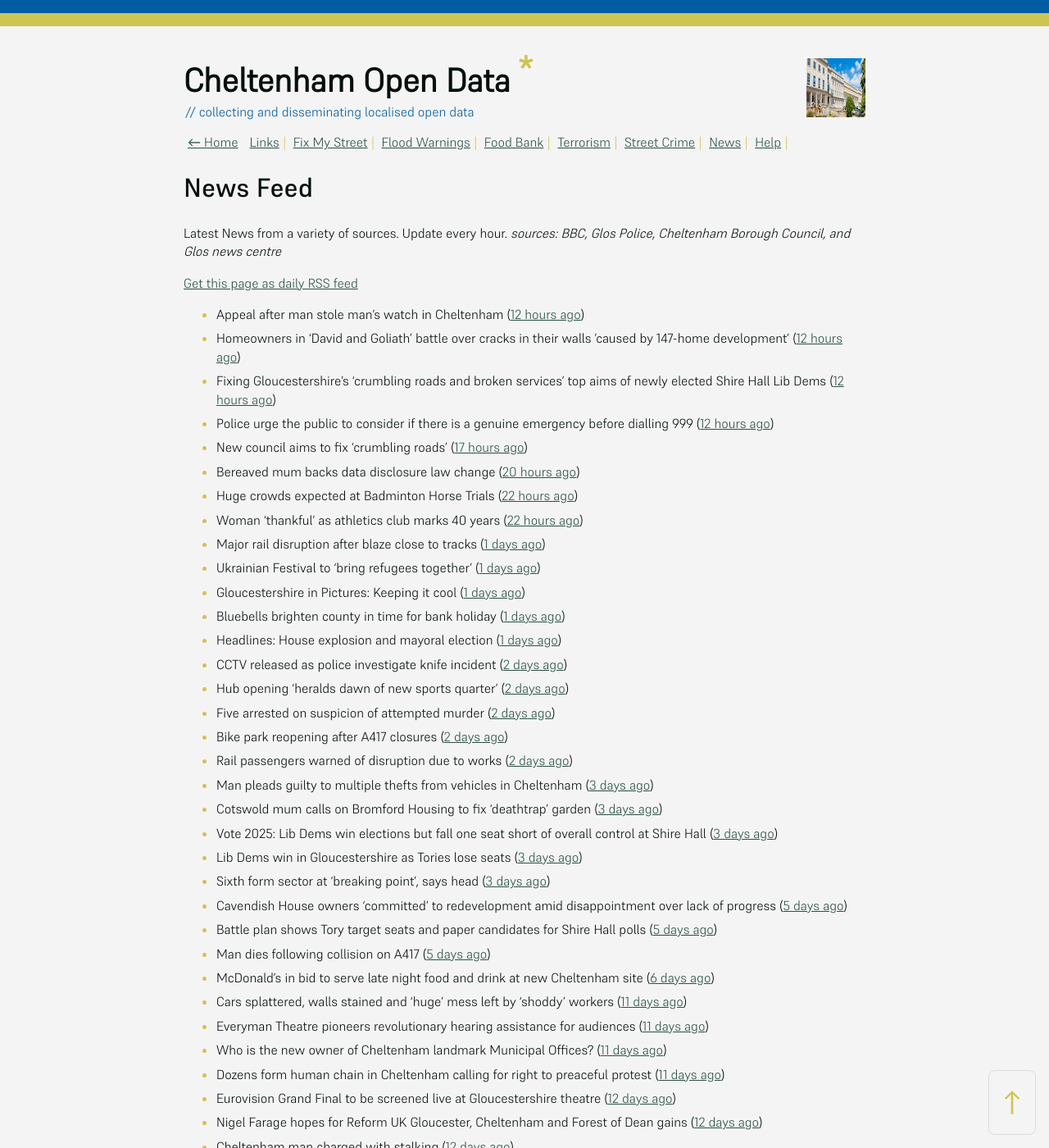
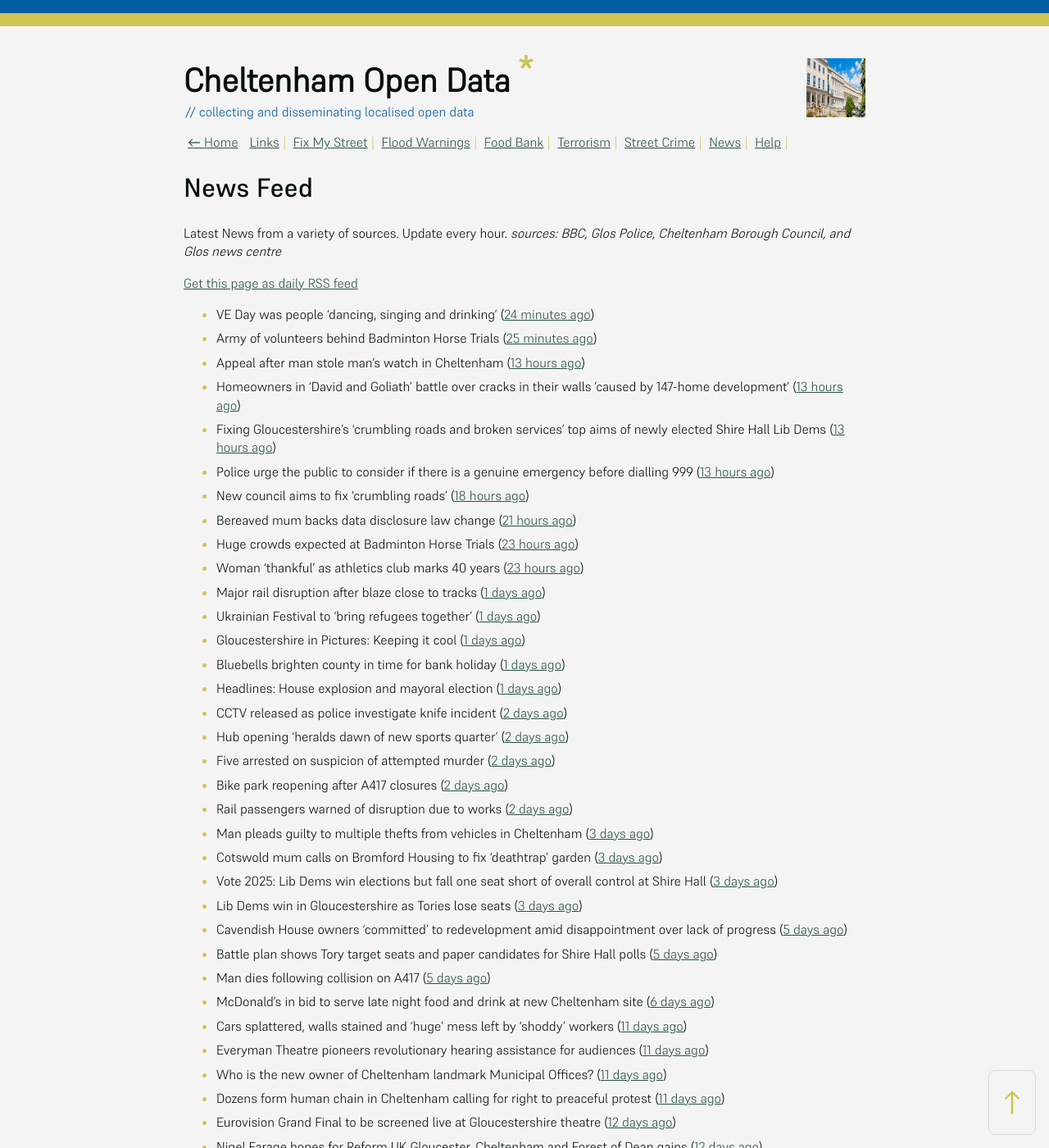
Before and after one commit to mat-0/cheltenham-open-data, a Jekyll site: the page built from _pages/news.md, in a window 1280 px wide and 1400 px high. Shown: the whole window at 82% size. Built offline with Jekyll 4.4.1, drawn with Linux system fonts in a browser that asks for light colours.

Commit message:
Updated 2025-05-06 05:57:49

```diff
--- a/_pages/news.md
+++ b/_pages/news.md
@@ -12,14 +12,16 @@ _sources: BBC, Glos Police, Cheltenham Borough Council, and Glos news centre_
 [Get this page as daily RSS feed](/daily.rss)
 
 <!-- news_marker starts -->
-- Appeal after man stole man’s watch in Cheltenham ([12 hours ago](https://gloucesternewscentre.co.uk/appeal-after-man-stole-mans-watch-in-cheltenham/))
-- Homeowners in ‘David and Goliath’ battle over cracks in their walls ’caused by 147-home development’ ([12 hours ago](https://gloucesternewscentre.co.uk/homeowners-in-david-and-goliath-battle-over-cracks-in-their-walls-caused-by-147-home-development/))
-- Fixing Gloucestershire’s ‘crumbling roads and broken services’ top aims of newly elected Shire Hall Lib Dems ([12 hours ago](https://gloucesternewscentre.co.uk/fixing-gloucestershires-crumbling-roads-and-broken-services-top-aims-of-newly-elected-shire-hall-lib-dems/))
-- Police urge the public to consider if there is a genuine emergency before dialling 999 ([12 hours ago](https://gloucesternewscentre.co.uk/police-urge-the-public-to-consider-if-there-is-a-genuine-emergency-before-dialling-999/))
-- New council aims to fix 'crumbling roads' ([17 hours ago](https://www.bbc.com/news/articles/cm2e510knnlo))
-- Bereaved mum backs data disclosure law change ([20 hours ago](https://www.bbc.com/news/articles/cql6q2nlzvno))
-- Huge crowds expected at Badminton Horse Trials ([22 hours ago](https://www.bbc.com/news/articles/c93g4dz38jgo))
-- Woman 'thankful' as athletics club marks 40 years ([22 hours ago](https://www.bbc.com/news/articles/cn80nv4mr79o))
+- VE Day was people 'dancing, singing and drinking' ([24 minutes ago](https://www.bbc.com/news/articles/cvg9y4pye5ro))
+- Army of volunteers behind Badminton Horse Trials ([25 minutes ago](https://www.bbc.com/news/articles/crrz4549z2po))
+- Appeal after man stole man’s watch in Cheltenham ([13 hours ago](https://gloucesternewscentre.co.uk/appeal-after-man-stole-mans-watch-in-cheltenham/))
+- Homeowners in ‘David and Goliath’ battle over cracks in their walls ’caused by 147-home development’ ([13 hours ago](https://gloucesternewscentre.co.uk/homeowners-in-david-and-goliath-battle-over-cracks-in-their-walls-caused-by-147-home-development/))
+- Fixing Gloucestershire’s ‘crumbling roads and broken services’ top aims of newly elected Shire Hall Lib Dems ([13 hours ago](https://gloucesternewscentre.co.uk/fixing-gloucestershires-crumbling-roads-and-broken-services-top-aims-of-newly-elected-shire-hall-lib-dems/))
+- Police urge the public to consider if there is a genuine emergency before dialling 999 ([13 hours ago](https://gloucesternewscentre.co.uk/police-urge-the-public-to-consider-if-there-is-a-genuine-emergency-before-dialling-999/))
+- New council aims to fix 'crumbling roads' ([18 hours ago](https://www.bbc.com/news/articles/cm2e510knnlo))
+- Bereaved mum backs data disclosure law change ([21 hours ago](https://www.bbc.com/news/articles/cql6q2nlzvno))
+- Huge crowds expected at Badminton Horse Trials ([23 hours ago](https://www.bbc.com/news/articles/c93g4dz38jgo))
+- Woman 'thankful' as athletics club marks 40 years ([23 hours ago](https://www.bbc.com/news/articles/cn80nv4mr79o))
 - Major rail disruption after blaze close to tracks ([1 days ago](https://www.bbc.com/news/articles/cjew5q07n7go))
 - Ukrainian Festival to 'bring refugees together' ([1 days ago](https://www.bbc.com/news/articles/c4g2qzzvjq0o))
 - Gloucestershire in Pictures: Keeping it cool ([1 days ago](https://www.bbc.com/news/articles/ce8gedxkv0do))
@@ -34,7 +36,6 @@ _sources: BBC, Glos Police, Cheltenham Borough Council, and Glos news centre_
 - Cotswold mum calls on Bromford Housing to fix ‘deathtrap’ garden ([3 days ago](https://gloucesternewscentre.co.uk/cotswold-mum-calls-on-bromford-housing-to-fix-deathtrap-garden/))
 - Vote 2025: Lib Dems win elections but fall one seat short of overall control at Shire Hall ([3 days ago](https://gloucesternewscentre.co.uk/vote-2025-lib-dems-win-elections-but-fall-one-seat-short-of-overall-control-at-shire-hall/))
 - Lib Dems win in Gloucestershire as Tories lose seats ([3 days ago](https://www.bbc.com/news/articles/cd6j8e8ej6xo))
-- Sixth form sector at 'breaking point', says head ([3 days ago](https://www.bbc.com/news/articles/c4gr7lkmkzjo))
 - Cavendish House owners ‘committed’ to redevelopment amid disappointment over lack of progress ([5 days ago](https://gloucesternewscentre.co.uk/cavendish-house-owners-committed-to-redevelopment-amid-disappointment-over-lack-of-progress/))
 - Battle plan shows Tory target seats and paper candidates for Shire Hall polls ([5 days ago](https://gloucesternewscentre.co.uk/battle-plan-shows-tory-target-seats-and-paper-candidates-for-shire-hall-polls/))
 - Man dies following collision on A417 ([5 days ago](https://gloucesternewscentre.co.uk/man-dies-following-collision-on-a417/))
```
Also changed, not shown: _data/flood.json (+5 -69 lines), index.md (+5 -5 lines).
